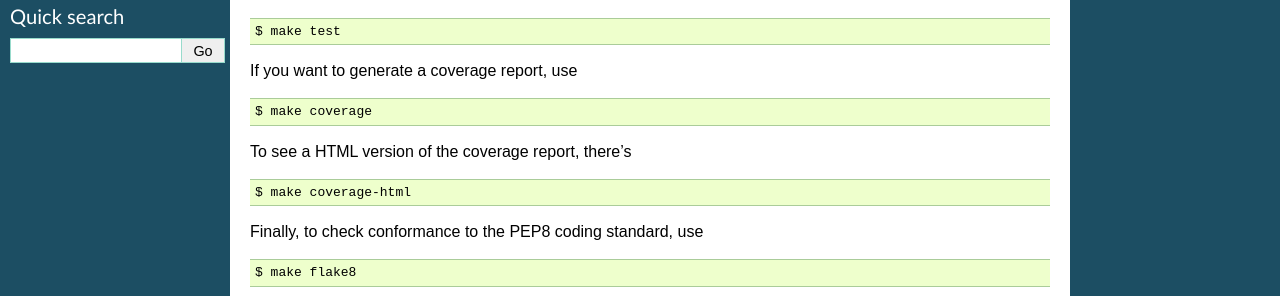
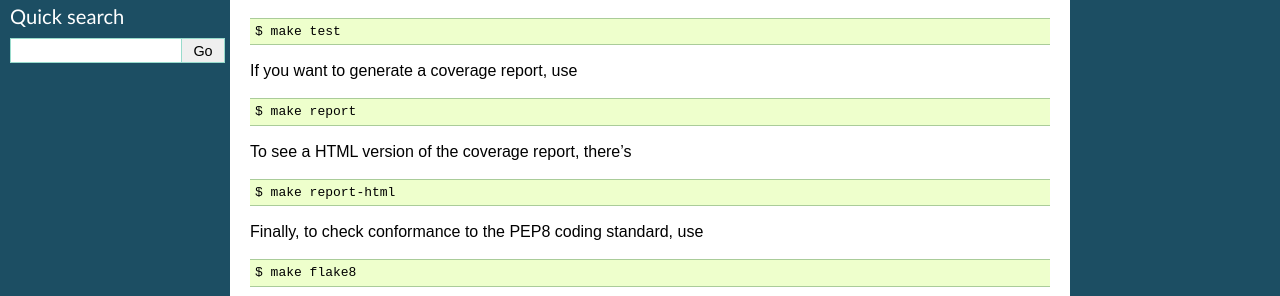
Before and after one commit to dbrgn/django-tabination, a Sphinx documentation site: the page built from doc/source/testing.rst, in a window 1280 px wide. Shown: the part 207-503 px from the top of the page. Built offline with Sphinx 7.4.7, drawn with Linux system fonts in a browser that asks for light colours.

Commit message:
Fixed error in testing docs

```diff
--- a/README.rst
+++ b/README.rst
@@ -50,11 +50,11 @@ To run the test suite, use ::
 
 If you want to generate a coverage report, use ::
 
-    $ make coverage
+    $ make report
 
 To see a HTML version of the coverage report, there's ::
 
-    $ make coverage-html
+    $ make report-html
 
 Finally, to check conformance to the PEP8 coding standard, use ::
 
--- a/doc/source/testing.rst
+++ b/doc/source/testing.rst
@@ -13,11 +13,11 @@ To run the test suite, use ::
 
 If you want to generate a coverage report, use ::
 
-    $ make coverage
+    $ make report
 
 To see a HTML version of the coverage report, there's ::
 
-    $ make coverage-html
+    $ make report-html
 
 Finally, to check conformance to the PEP8 coding standard, use ::
 
```
